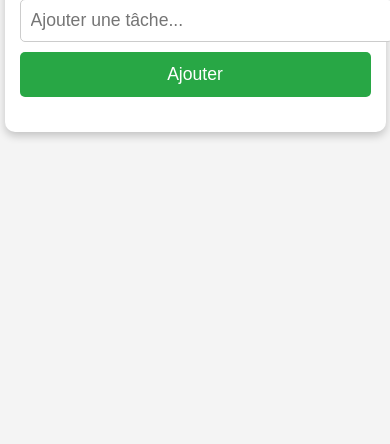
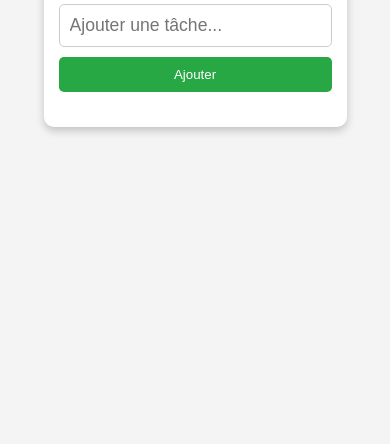
Before and after one commit to Bervellearnaud/task, a plain HTML site: page index.html in a window 390 px wide. Shown: the part 400-844 px from the top of the page. Drawn offline with Linux system fonts and the light colour scheme.

Commit message:
modification css

```diff
--- a/style.css
+++ b/style.css
@@ -158,12 +158,13 @@ input[type="date"] {
   background: #e9ecef;
   padding: 5px;
   border-radius: 5px;
+  color: #333;
 }
 
 /* Styles pour écrans petits (mobile) */
 @media (max-width: 600px) {
   .container {
-    width: 90vw; /* largeur adaptée à l’écran */
+    width: 70vw; /* largeur adaptée à l’écran */
     padding: 15px;
   }
 
@@ -171,9 +172,19 @@ input[type="date"] {
     font-size: 1.8rem;
   }
 
+  input {
+    width: 100%; /* L'input prend toute la largeur disponible */
+    padding: 10px;
+    border: 1px solid #ccc;
+    border-radius: 5px;
+    box-sizing: border-box; /* Important pour inclure le padding dans la largeur */
+  }
   .input-container {
-    flex-direction: column;
+    display: flex;
+    flex-direction: column; /* Les éléments s'empilent verticalement */
+    align-items: center; /* Centre horizontalement les éléments */
     gap: 10px;
+    margin-bottom: 20px;
   }
 
   input[type="text"] {
@@ -182,9 +193,15 @@ input[type="date"] {
   }
 
   button {
-    width: 100%;
-    padding: 12px;
-    font-size: 1.1rem;
+    width: 100%; /* Le bouton prend toute la largeur disponible */
+    max-width: 300px; /* Limite la largeur du bouton pour ne pas être trop grand */
+    background-color: #28a745;
+    color: white;
+    border: none;
+    padding: 10px;
+    border-radius: 5px;
+    cursor: pointer;
+    transition: background 0.3s;
   }
 
   li {
```
